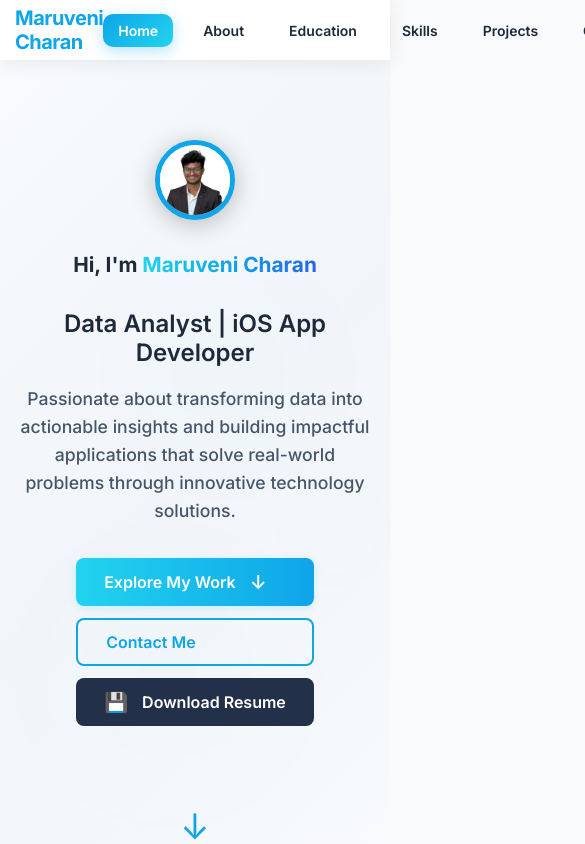
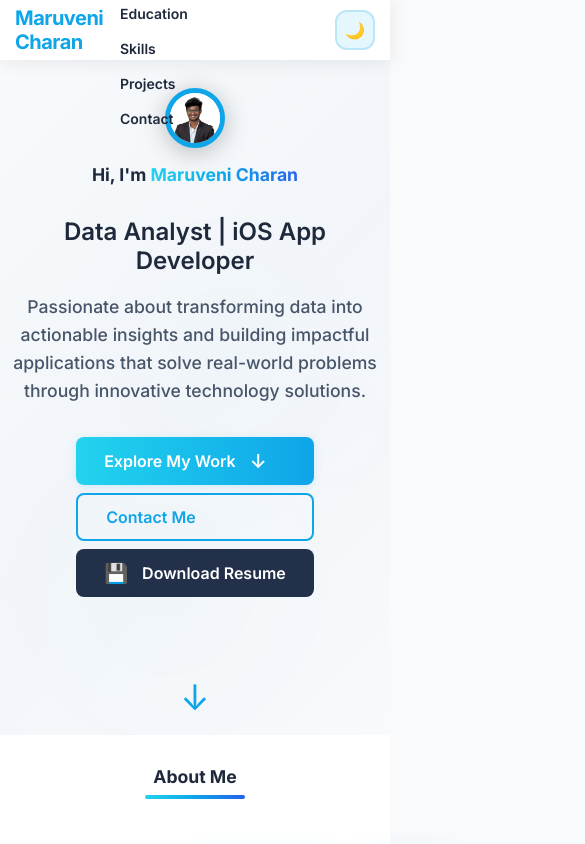
Before and after one commit to charan2319/Portfolio, a React (Create React App) app: page / in a window 390 px wide. Shown: the top 844 px of the page, 585 px wide, since content can reach past the window. Built offline with nearby package versions, Linux system fonts and the light colour scheme.

Commit message:
updated css code

```diff
--- a/src/App.css
+++ b/src/App.css
@@ -4250,3 +4250,69 @@ footer {
     max-width: 1400px;
   }
 }
+/* --- Responsive for mobile screens --- */
+@media (max-width: 600px) {
+  .navbar-menu {
+    flex-direction: column;
+    align-items: flex-start;
+    gap: 0.5rem;
+    font-size: 1rem;
+    padding: 0;
+  }
+  .navbar-left, .navbar-right {
+    padding: 0.5rem 0;
+  }
+  .hero-section, .about-section, .skills-section, .services-section,
+  .education-section, .experience-section, .certifications-section,
+  .achievements-section, .projects-section, .contact-section {
+    padding: 1rem 0.5rem;
+  }
+  .hero-title, .about-title, .section-title, .contact-heading, .pro-projects-title {
+    font-size: 1.3rem;
+    text-align: center;
+  }
+  .hero-profile-img-wrapper {
+    margin: 0 auto 1rem auto;
+  }
+  .profile-img-hero {
+    width: 90px;
+    height: 90px;
+  }
+  .skills-card-grid, .pro-services-grid, .pro-projects-grid,
+  .certifications-grid, .achievements-grid, .contact-grid {
+    grid-template-columns: 1fr !important;
+    gap: 1rem;
+  }
+  .stat-card {
+    padding: 10px 5px;
+    font-size: 0.95rem;
+  }
+  .contact-info-cards {
+    flex-direction: column;
+    gap: 0.5rem;
+  }
+  .contact-social-icons {
+    justify-content: flex-start;
+    gap: 1rem;
+  }
+  .pro-project-card, .pro-service-card, .certification-card, .achievement-card {
+    min-width: 0;
+    width: 100%;
+  }
+  .hero-buttons {
+    flex-direction: column;
+    gap: 0.5rem;
+    align-items: stretch;
+  }
+}
+
+/* --- Extra small screens --- */
+@media (max-width: 400px) {
+  .hero-title, .about-title, .section-title, .contact-heading, .pro-projects-title {
+    font-size: 1.1rem;
+  }
+  .profile-img-hero {
+    width: 60px;
+    height: 60px;
+  }
+}
```
